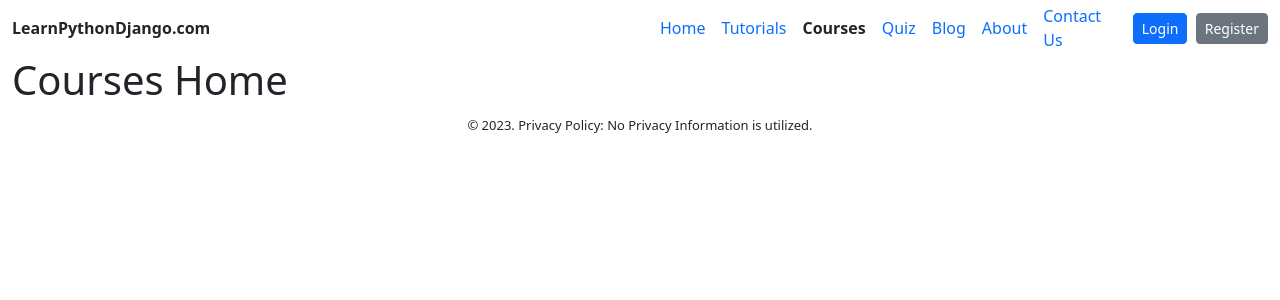
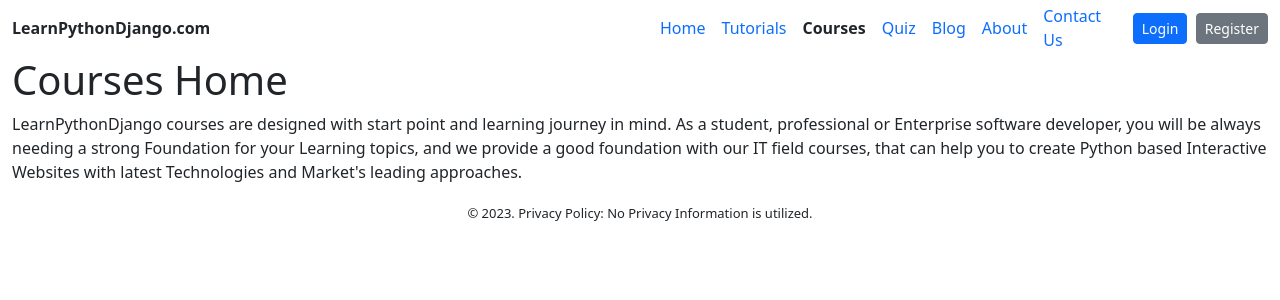
Before and after one commit to ARUNRGAGILITY/django_edu, a Django app: page /courses/courses_home_page in a window 1280 px wide. Shown: the top 300 px of the page. Run offline with Django 4.2, Linux system fonts and the light colour scheme; parts of the project's set-up code (start-up, migrations or seed data) failed here and were passed over; some libraries are stand-ins or nearby versions.

Commit message:
Python Tutorials, MD syntax, home page

```diff
--- a/app_courses/templates/app_courses/courses_home.html
+++ b/app_courses/templates/app_courses/courses_home.html
@@ -5,5 +5,11 @@
 <div class="container-fluid">
     {% include "../app_web/top_level_menu.html" %}
     <h1>Courses Home</h1>
+    <p>
+        LearnPythonDjango courses are designed with start point and learning journey in mind.
+        As a student, professional or Enterprise software developer, you will be always needing a strong Foundation
+        for your Learning topics, and we provide a good foundation with our IT field courses, that can help you to create
+        Python based Interactive Websites with latest Technologies and Market's leading approaches.
+    </p>
 </div>
 {% endblock content %}
```
